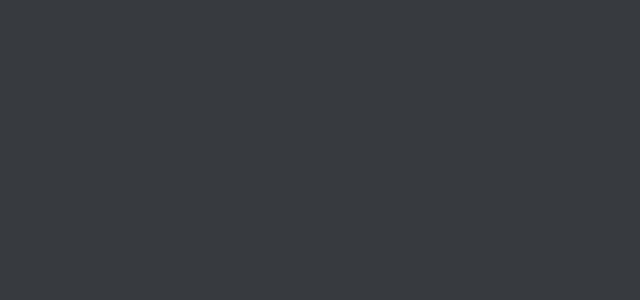
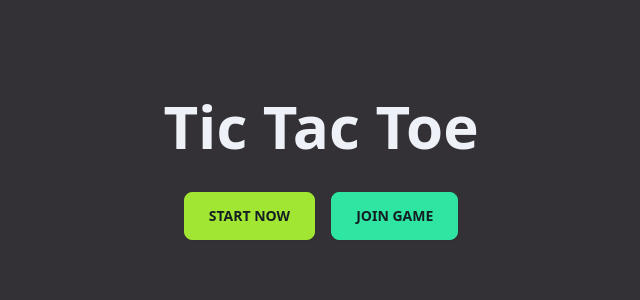
Before and after one commit to nkp1111/tic-tac-toe-multiplayer, a React (Vite) app in the folder client/: page / in a window 1280 px wide. Shown: the top 300 px of the page, without its empty margins (319-959 px from the left). Built offline with nearby package versions, Linux system fonts and the light colour scheme.

Commit message:
feat:💄➕add landing page and packages

```diff
--- a/client/package.json
+++ b/client/package.json
@@ -13,6 +13,8 @@
     "daisyui": "^3.9.3",
     "react": "^18.2.0",
     "react-dom": "^18.2.0",
+    "react-icons": "^4.11.0",
+    "react-router-dom": "^6.17.0",
     "socket.io-client": "^4.7.2"
   },
   "devDependencies": {
--- a/client/src/App.jsx
+++ b/client/src/App.jsx
@@ -1,9 +1,18 @@
+import { BrowserRouter as Router, Routes, Route } from "react-router-dom";
+import {
+  LandingPage,
+  StartGame,
+} from "./pages";
 
 function App() {
 
   return (
     <>
-
+      <Router>
+        <Routes>
+          <Route path="/" Component={LandingPage} />
+        </Routes>
+      </Router>
     </>
   )
 }
--- /dev/null
+++ b/client/src/pages/index.js
@@ -0,0 +1,2 @@
+export { default as LandingPage } from "./landing-page";
+export { default as StartGame } from "./start-game";
--- /dev/null
+++ b/client/src/pages/landing-page/index.jsx
@@ -0,0 +1,20 @@
+import { Link } from "react-router-dom"
+
+export default function Home() {
+  return (
+    <div className="flex min-h-screen flex-col items-center p-24">
+      <h1 className='font-bold text-6xl'>Tic Tac Toe</h1>
+
+      <div className='flex flex-col sm:flex-row mt-9 gap-4'>
+        <Link to={"/start-game"}
+          className='btn btn-primary text-neutral font-bold shadow-sm px-6 hover:opacity-95'>
+          Start Now
+        </Link>
+        <Link to={"/join-game"}
+          className='btn btn-success text-neutral font-bold shadow-sm px-6 hover:opacity-95'>
+          Join Game
+        </Link>
+      </div>
+    </div>
+  )
+}
```
Also changed, not shown: client/src/App.css (added), 1 other file (tests, documents, lock files or other folders).
